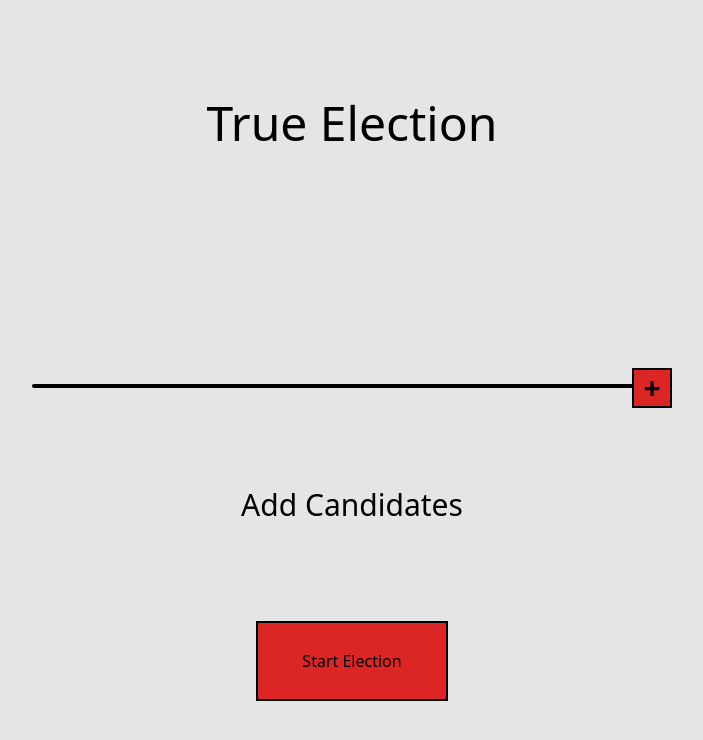
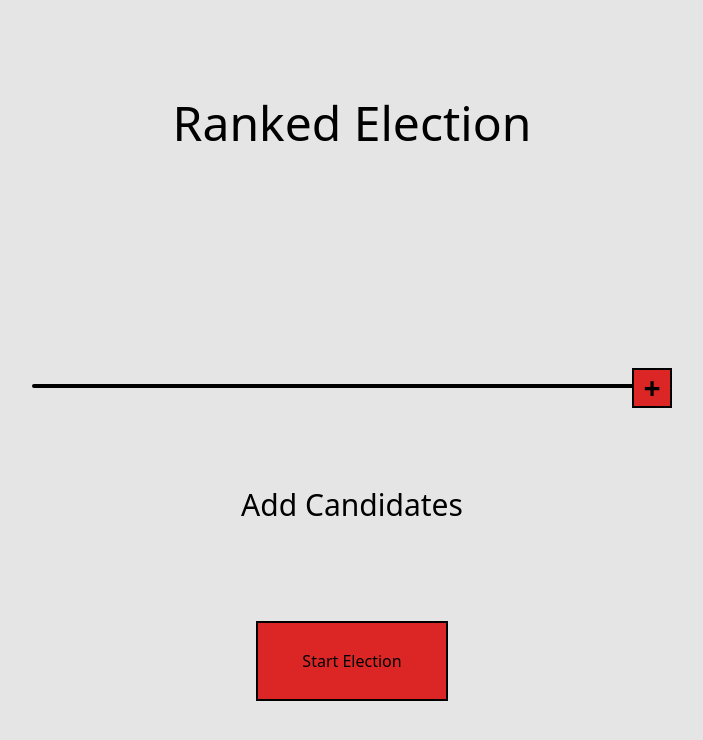
Before and after one commit to JonathanV001/Ranked-Election, a React (Vite) app: page / in a window 1280 px wide. Shown: the top 740 px of the page, without its empty margins (288-991 px from the left). Built offline with nearby package versions, Linux system fonts and the light colour scheme; a web font is replaced by a local one.

Commit message:
Name change

```diff
--- a/src/Hero.jsx
+++ b/src/Hero.jsx
@@ -74,7 +74,7 @@ const Hero = () => {
   return (
     <section className='flex flex-col justify-evenly items-center content-center flex-wrap min-h-screen'>
         <title className='flex content-center justify-center'>
-            <h1 className=' text-3xl sm:text-5xl font font-democracy text-center'>True Election</h1>
+            <h1 className=' text-3xl sm:text-5xl font font-democracy text-center'>Ranked Election</h1>
         </title>
         <section className="grid grid-cols-2 md:grid-cols-4 gap-4 sm:gap-12 mt-10 max-w-8/12" id="candidateDisplay">
             {candidates.map((c) => (
```
